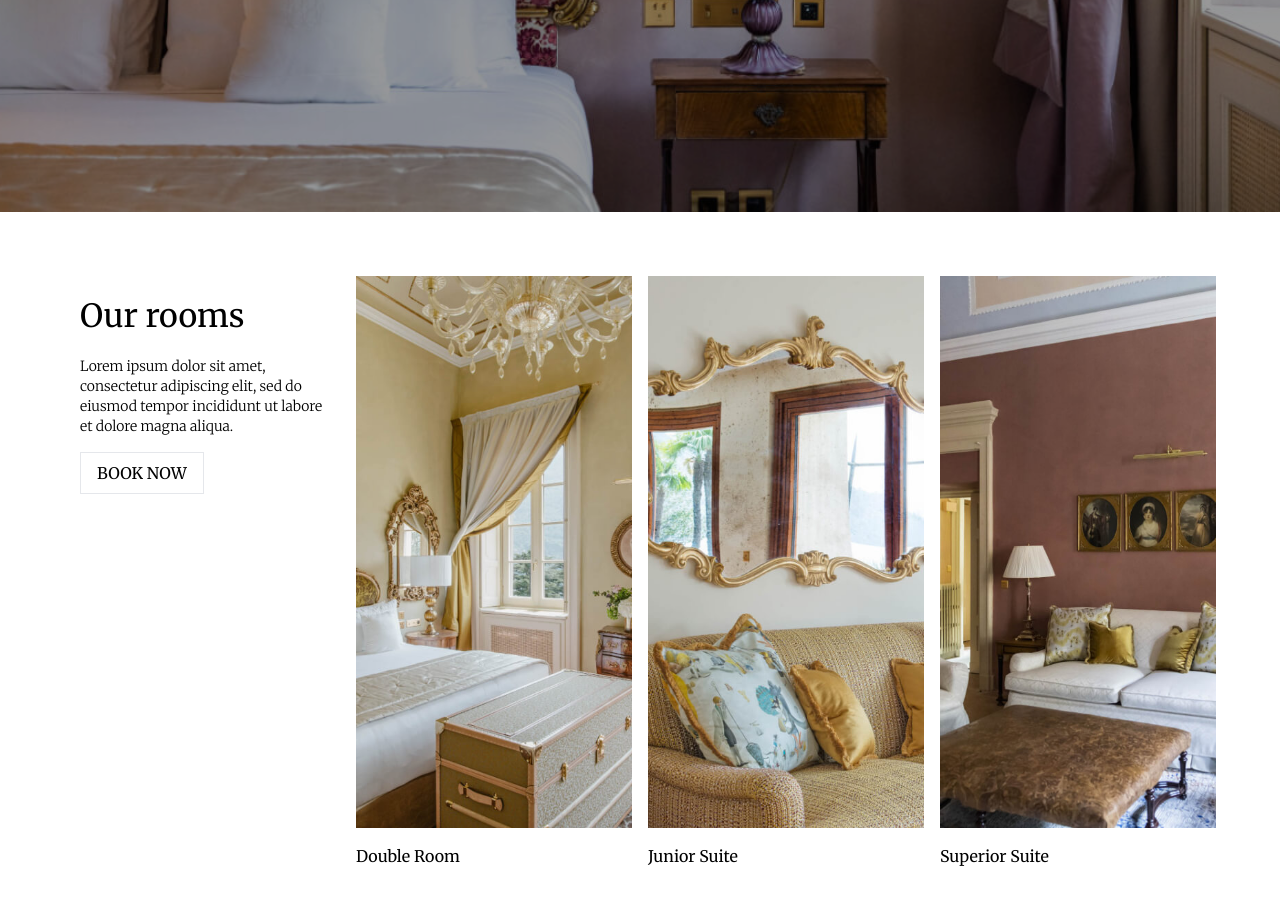
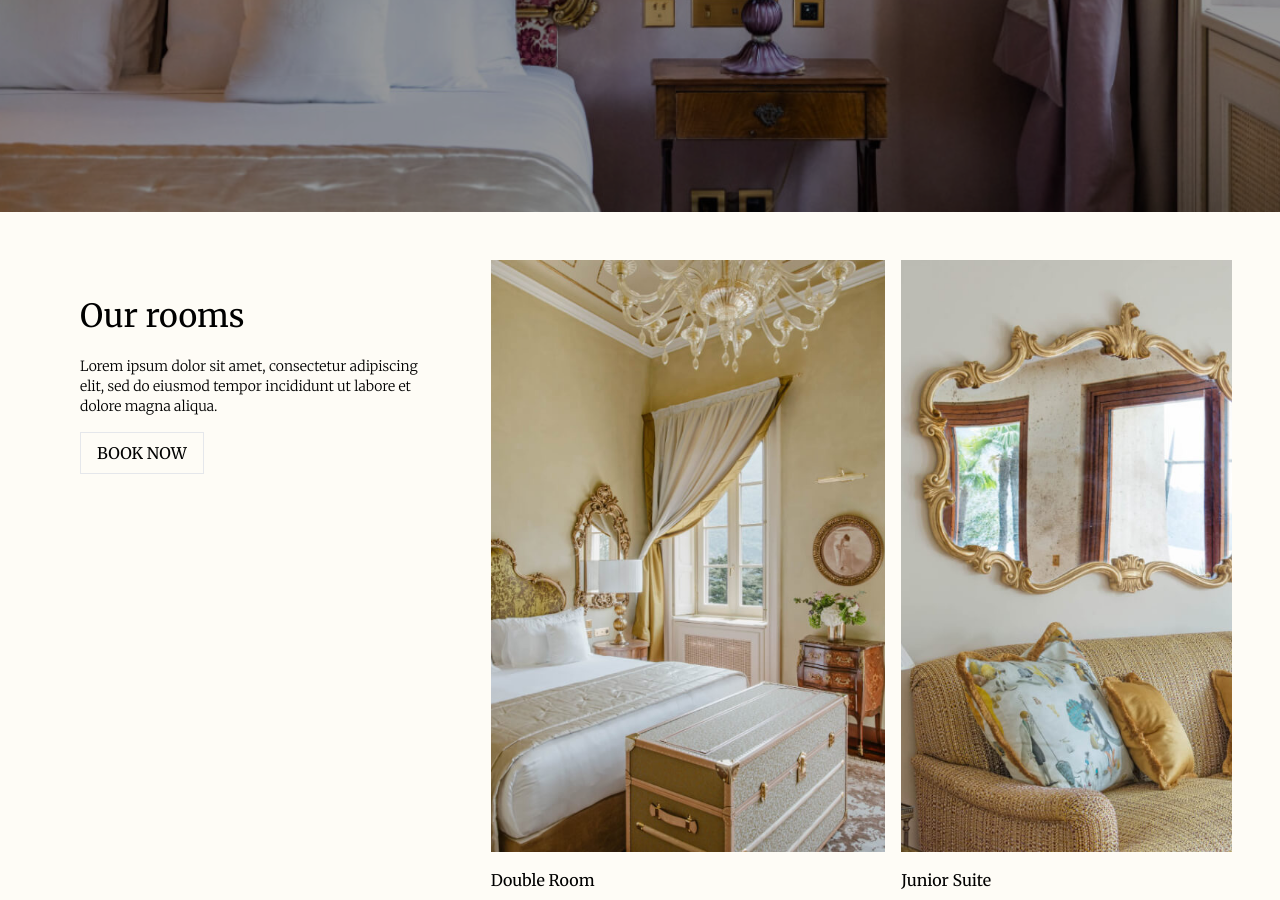
Before and after one commit to jessicavitorelo/boutique-hotel-project, a Jekyll site: the page built from index.html, in a window 1280 px wide and 900 px high, scrolled down 688 px. Built offline with Jekyll 4.4.1, drawn with Linux system fonts in a browser that asks for light colours; some of the changed text lies outside the part shown.

Commit message:
text banner and image banner

```diff
--- /dev/null
+++ b/_includes/blocks/image-banner.html
@@ -0,0 +1,5 @@
+<!-----------------------image-banner--------------------->
+
+<section class="p-0]">
+  <div class="bg-cover bg-center  min-h-[65vh]" style="background-image:url('{{block.image}}');"></div>
+</section>
--- /dev/null
+++ b/_includes/blocks/text-banner.html
@@ -0,0 +1,8 @@
+ <!----------text-banner------------->
+<section class= "p-28">
+<div class="text-center">
+  <h3 class="text-sm uppercase"> {{block.heading}}</h3>
+  <h2> {{block.subheading}}</h2>
+  <p class="text-xs max-w-[80vh] mx-auto"> {{block.paragraph}}</p>
+</div>
+</section>
--- a/_includes/blocks/text-slider.html
+++ b/_includes/blocks/text-slider.html
@@ -1,17 +1,19 @@
- <!--------------------------text-slider------------------------>
+ <!-----------------------text-slider--------------------->
 
- <section class="p-12">
-   <div class="grid grid-cols-4 p-4 gap-4">
-     <div class="m-4">
-       <h2> {{block.heading}}</h2>
-       <p> {{block.paragraph}}</p>
-       <button class="border"> {{block.button-text}}</button>
+ <section class="p-12 bg-white">
+   <div class="flex overflow-x-auto relative gap-4">
+     <div class="m-4 sticky left-0 shrink-0 basis-1/3">
+        <div class="bg-white p-4">
+          <h2> {{block.heading}}</h2>
+          <p> {{block.paragraph}}</p>
+          <button class="border"> {{block.button-text}}</button>
+      </div>
      </div>
 
 
   {% for item in block.rooms %}
-    <div>
-      <div class="aspect-[1/2] bg-cover bg-center mb-4" style="background-image:url('{{item.image}}');"> </div>
+    <div class="shrink-0 basis-1/3">
+      <div class="aspect-[2/3] bg-cover bg-center mb-4" style="background-image:url('{{item.image}}');"> </div>
       <h3> {{item.heading}}</h3>
     </div>
   {% endfor %}
--- a/assets/css/style.css
+++ b/assets/css/style.css
@@ -452,8 +452,14 @@
 .relative {
   position: relative;
 }
+.sticky {
+  position: sticky;
+}
 .inset-0 {
   inset: 0px;
+}
+.left-0 {
+  left: 0px;
 }
 .m-0 {
   margin: 0px;
@@ -464,6 +470,10 @@
 .my-auto {
   margin-top: auto;
   margin-bottom: auto;
+}
+.mx-auto {
+  margin-left: auto;
+  margin-right: auto;
 }
 .mb-2 {
   margin-bottom: 0.5rem;
@@ -489,14 +499,86 @@
 .aspect-\[1\/2\] {
   aspect-ratio: 1/2;
 }
+.aspect-\[2\/3\] {
+  aspect-ratio: 2/3;
+}
 .min-h-\[75vh\] {
   min-height: 75vh;
 }
 .min-h-full {
   min-height: 100%;
 }
+.min-h-80 {
+  min-height: 20rem;
+}
+.min-h-72 {
+  min-height: 18rem;
+}
+.min-h-52 {
+  min-height: 13rem;
+}
+.min-h-56 {
+  min-height: 14rem;
+}
+.min-h-64 {
+  min-height: 16rem;
+}
+.min-h-screen {
+  min-height: 100vh;
+}
+.min-h-\[80vh\] {
+  min-height: 80vh;
+}
+.min-h-\[70vh\] {
+  min-height: 70vh;
+}
+.min-h-\[65vh\] {
+  min-height: 65vh;
+}
 .w-full {
   width: 100%;
+}
+.min-w-full {
+  min-width: 100%;
+}
+.max-w-40 {
+  max-width: 10rem;
+}
+.max-w-80 {
+  max-width: 20rem;
+}
+.max-w-\[85\] {
+  max-width: 85;
+}
+.max-w-\[80\] {
+  max-width: 80;
+}
+.max-w-\[75\] {
+  max-width: 75;
+}
+.max-w-\[90\] {
+  max-width: 90;
+}
+.max-w-7xl {
+  max-width: 80rem;
+}
+.max-w-96 {
+  max-width: 24rem;
+}
+.max-w-72 {
+  max-width: 18rem;
+}
+.max-w-\[80vh\] {
+  max-width: 80vh;
+}
+.shrink-0 {
+  flex-shrink: 0;
+}
+.basis-1\/4 {
+  flex-basis: 25%;
+}
+.basis-1\/3 {
+  flex-basis: 33.333333%;
 }
 .grid-cols-3 {
   grid-template-columns: repeat(3, minmax(0, 1fr));
@@ -523,6 +605,9 @@
 }
 .divide-blue-950\/50 > :not([hidden]) ~ :not([hidden]) {
   border-color: rgb(23 37 84 / 0.5);
+}
+.overflow-x-auto {
+  overflow-x: auto;
 }
 .border {
   border-width: 1px;
@@ -551,6 +636,14 @@
   --tw-bg-opacity: 1;
   background-color: rgb(244 239 230 / var(--tw-bg-opacity));
 }
+.bg-white {
+  --tw-bg-opacity: 1;
+  background-color: rgb(254 252 246 / var(--tw-bg-opacity));
+}
+.bg-storm {
+  --tw-bg-opacity: 1;
+  background-color: rgb(104 104 103 / var(--tw-bg-opacity));
+}
 .bg-\[length\:65\%_auto\] {
   background-size: 65% auto;
 }
@@ -574,6 +667,12 @@
 }
 .p-12 {
   padding: 3rem;
+}
+.p-20 {
+  padding: 5rem;
+}
+.p-28 {
+  padding: 7rem;
 }
 .py-12 {
   padding-top: 3rem;
@@ -609,6 +708,10 @@
 .text-sm {
   font-size: 0.875rem;
   line-height: 1.25rem;
+}
+.text-xs {
+  font-size: 0.75rem;
+  line-height: 1rem;
 }
 .font-bold {
   font-weight: 700;
--- a/index.html
+++ b/index.html
@@ -18,4 +18,10 @@
         heading: Junior Suite
       - image: images/02-passalacqua-lake-como-2-superior-suite.jpg
         heading: Superior Suite
+  - id: image-banner
+    image: images/passalacqua-9.jpg
+  - id: text-banner
+    heading: Your Lake Como escape
+    subheading: We take care of everything so that you don't have to.
+    paragraph: Lorem ipsum dolor sit amet, consectetur adipiscing elit, sed do eiusmod tempor incididunt ut labore et dolore magna aliqua. Ut enim ad minim veniam, quis nostrud exercitation ullamco laboris nisi ut aliquip ex ea commodo consequat. Duis aute irure dolor in reprehenderit in voluptate velit esse cillum dolore eu fugiat nulla pariatur. Excepteur sint occaecat cupidatat non proident, sunt in culpa qui officia deserunt mollit anim id est laborum.
 ---
```
Also changed, not shown: _includes/blocks/gallery.html (added).
